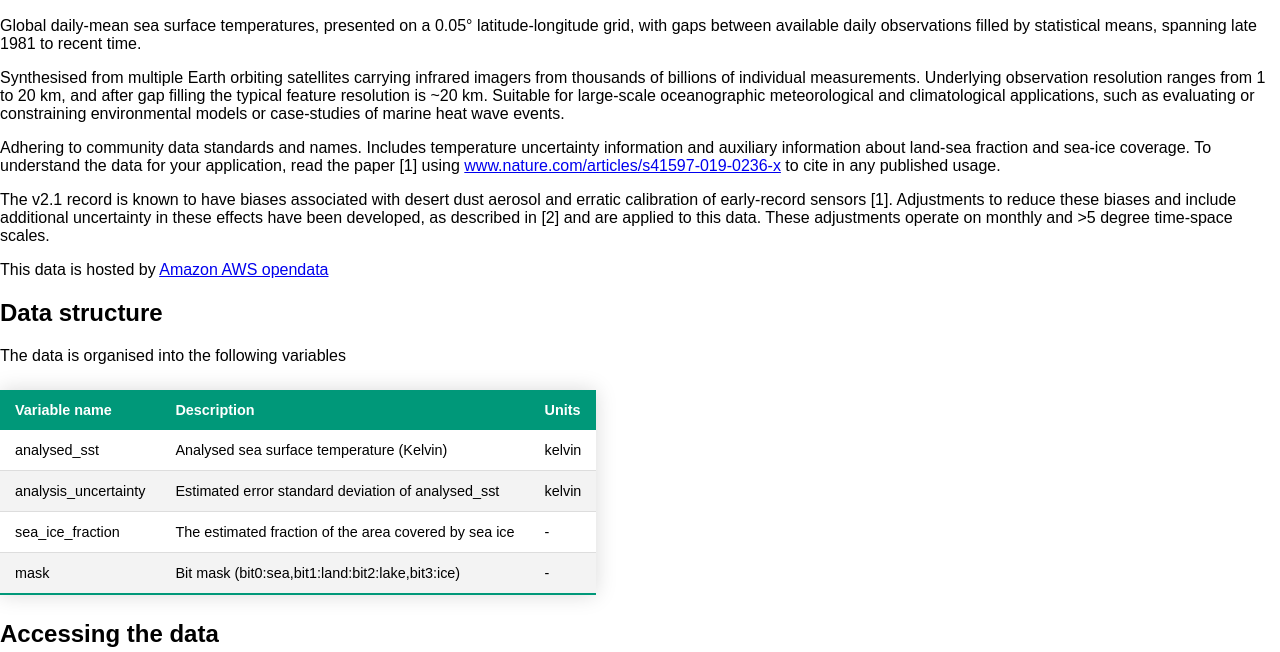
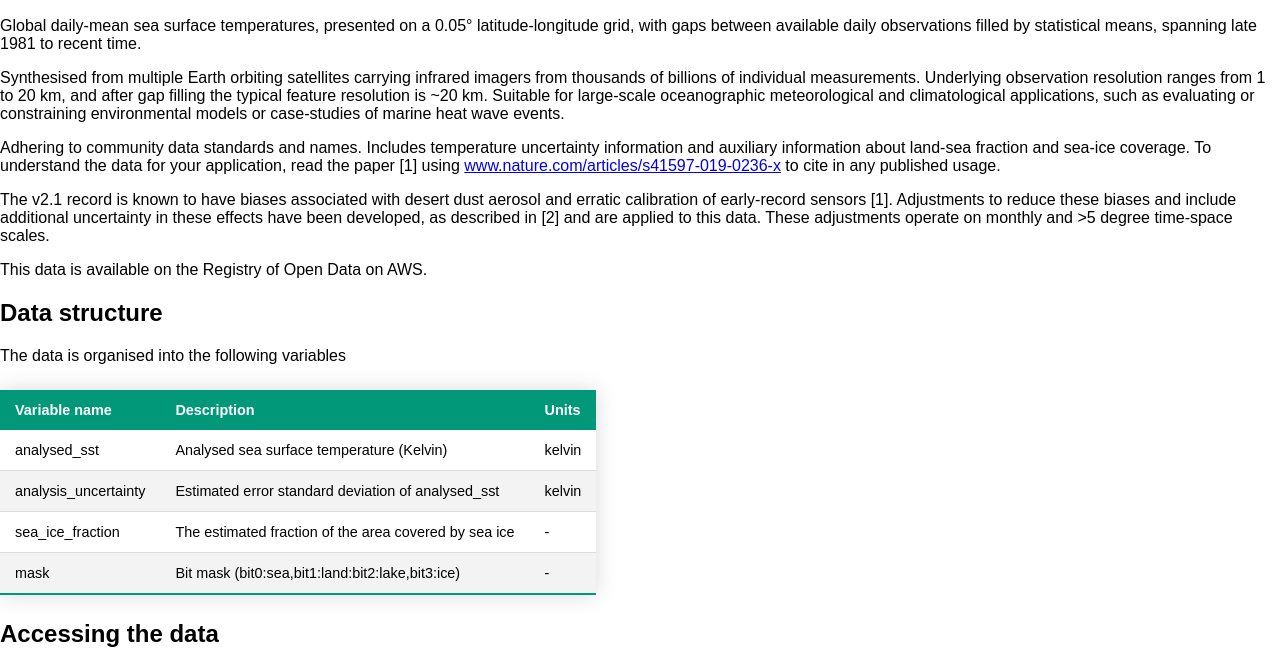
Before and after one commit to surftemp/sst-data-tutorials, a plain HTML site: page index.html in a window 1280 px wide. Shown: the part 148-800 px from the top of the page. Drawn offline with Linux system fonts and the light colour scheme.

Commit message:
minor changes

```diff
--- a/index.html
+++ b/index.html
@@ -3,6 +3,7 @@
 <head>
     <meta charset="UTF-8">
     <title>Sea Surface Temperature Daily Analysis: European Space Agency Climate Change Initiative product version 2.1</title>
+    <link rel="shortcut icon" type="image/x-icon" href="favicon.ico">
     <style>
         body {
           font-family: sans-serif;
@@ -69,7 +70,7 @@
     </p><p>
     The v2.1 record is known to have biases associated with desert dust aerosol and erratic calibration of early-record sensors [1]. Adjustments to reduce these biases and include additional uncertainty in these effects have been developed, as described in [2] and are applied to this data. These adjustments operate on monthly and >5 degree time-space scales.
     </p><p>
-    This data is hosted by <a href="https://aws.amazon.com/opendata/">Amazon AWS opendata</a>
+    This data is available on the Registry of Open Data on AWS.
     </p>
     <h2>Data structure</h2>
 
```
